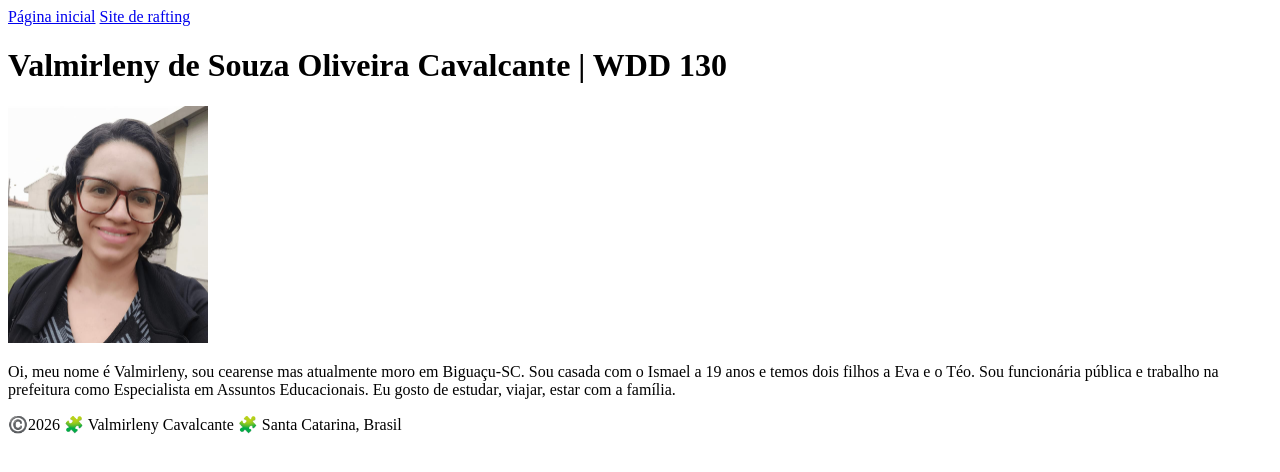
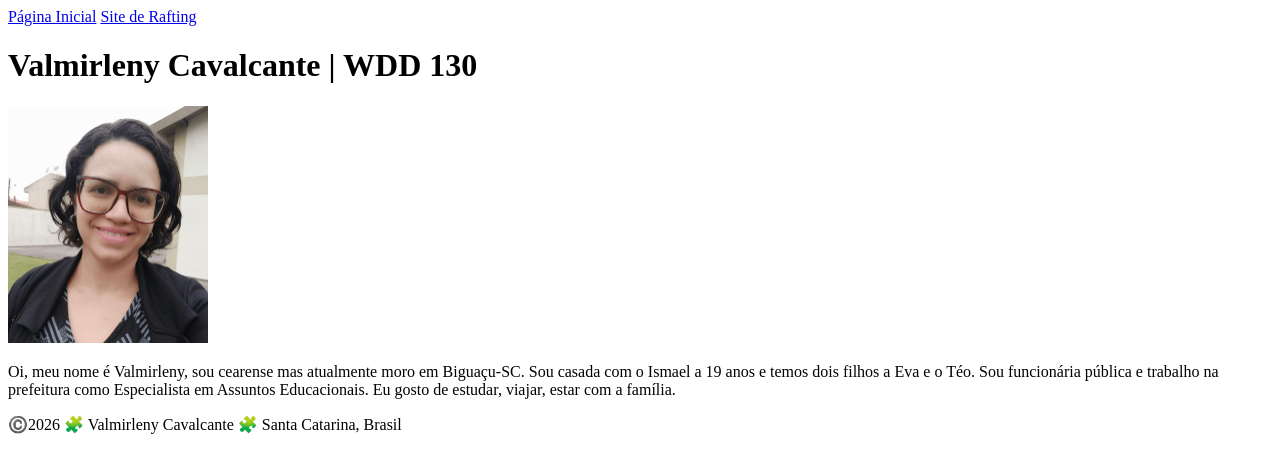
Before and after one commit to Valmirlenny/wdd130, a plain HTML site: page index.html in a window 1280 px wide. Drawn offline with Linux system fonts and the light colour scheme.

Commit message:
correções2

```diff
--- a/index.html
+++ b/index.html
@@ -1,22 +1,21 @@
 <!DOCTYPE html>
-
 <html lang="pt-br">
 
 <head>
     <meta charset="UTF-8">
     <meta name="viewport" content="width=device-width, initial-scale=1.0">
-    <title>Valmirleny|WDD130</title>
+    <title>Valmirleny Cavalcante|WDD130</title>
 </head>
 
 <body>
     <header>
         <nav>
-            <a href="#">Página inicial</a>
-            <a href="wwr/">Site de rafting</a>
+            <a href="#">Página Inicial</a>
+            <a href="wwr/">Site de Rafting</a>
         </nav>
     </header>
     <main>
-        <h1>Valmirleny de Souza Oliveira Cavalcante | WDD 130</h1>
+        <h1>Valmirleny Cavalcante | WDD 130</h1>
         <img src="imagens/perfil.jpg" alt="Meu nome é Valmirleny Cavalcante" width="200">
         <p>Oi, meu nome é Valmirleny, sou cearense mas atualmente moro em Biguaçu-SC.
             Sou casada com o Ismael a 19 anos e temos dois filhos a Eva e o Téo.
```
